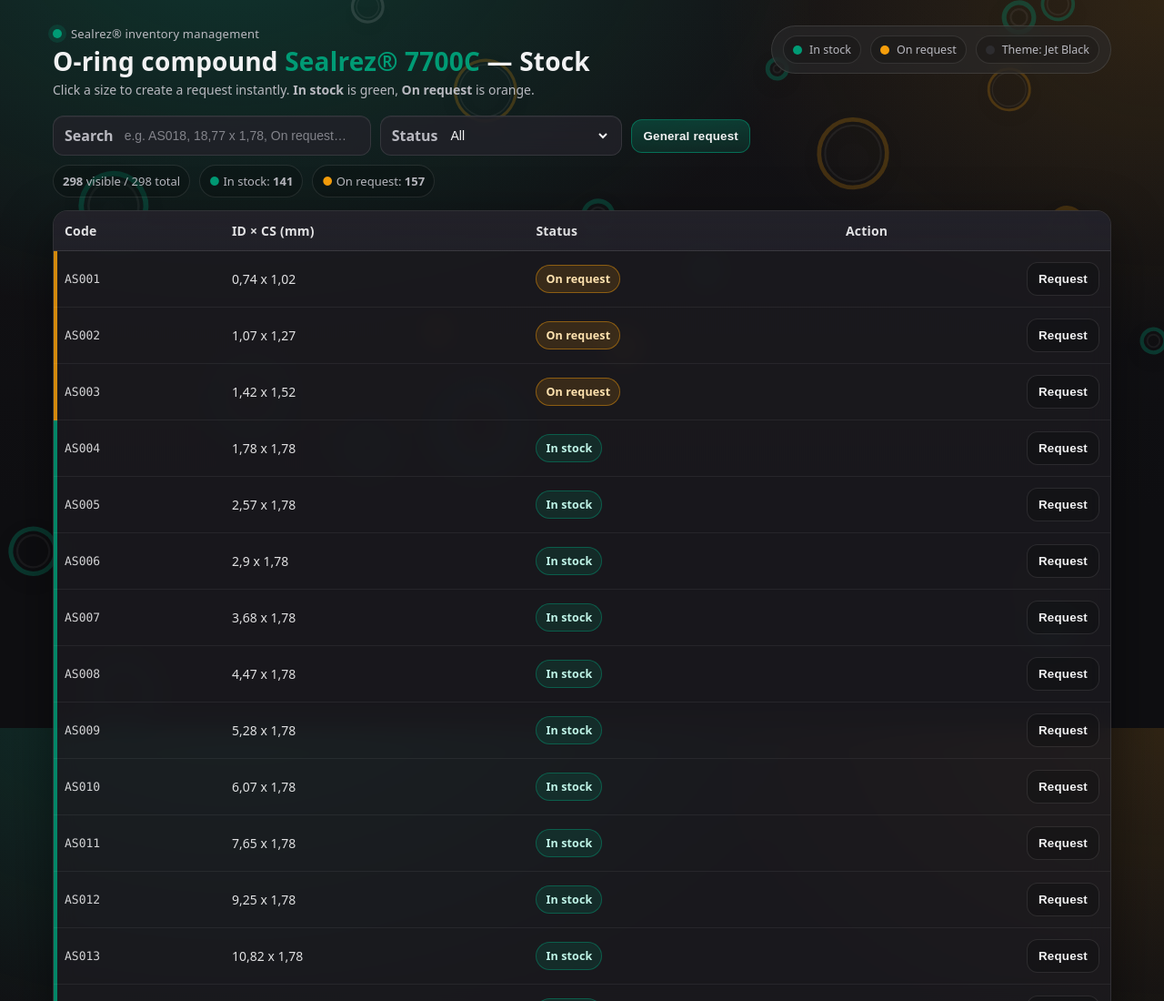
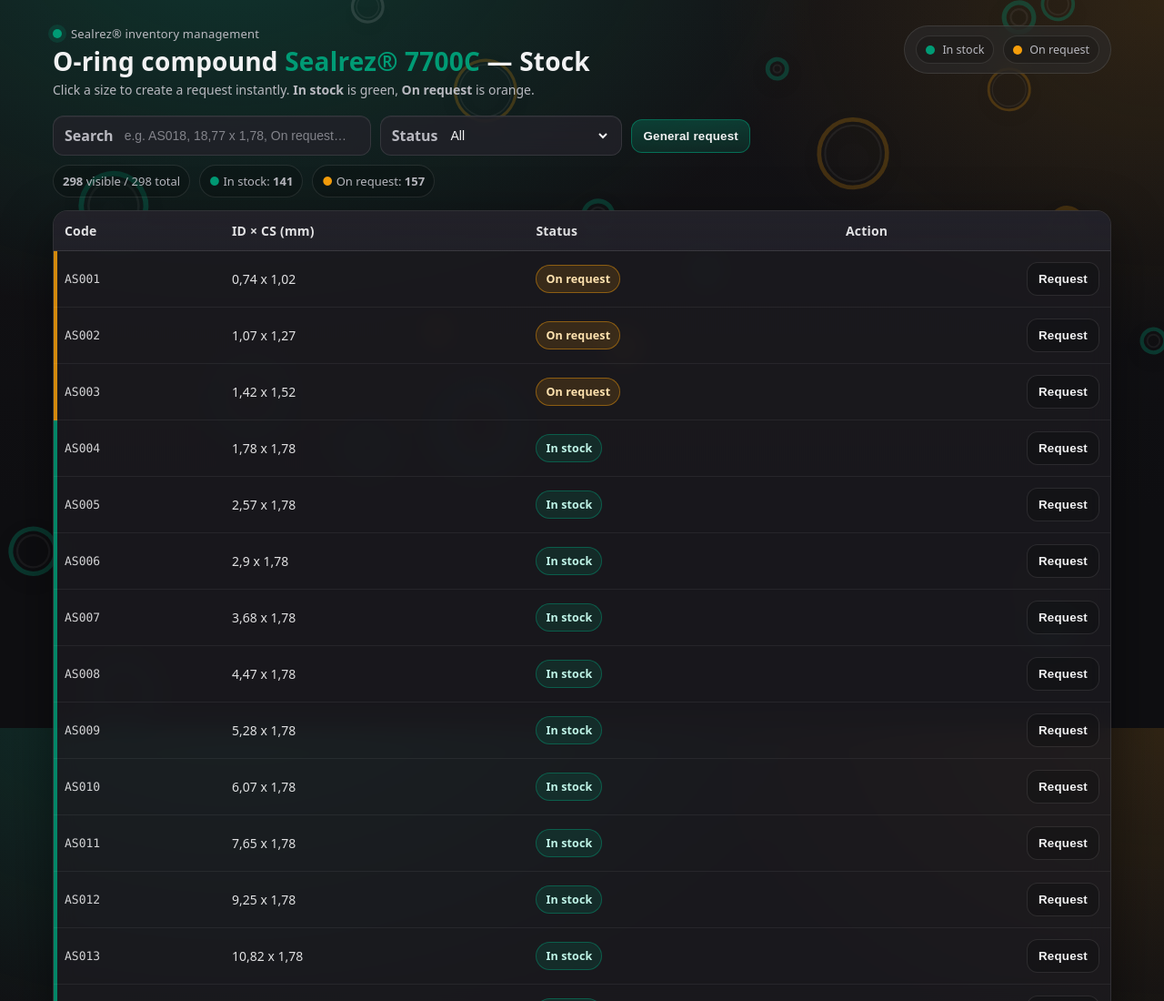
Before and after one commit to nigelsealution/Sealrez-7700C-stock, a plain HTML site: page index.html in a window 1280 px wide. Shown: the top 1100 px of the page at 91% size. Drawn offline with Linux system fonts and the light colour scheme.

Commit message:
Update index.html

```diff
--- a/index.html
+++ b/index.html
@@ -392,7 +392,6 @@
     <div class="legend" aria-label="Legend">
       <span class="pill"><span class="swatch green"></span> In stock</span>
       <span class="pill"><span class="swatch orange"></span> On request</span>
-      <span class="pill"><span class="swatch black"></span> Theme: Jet Black</span>
     </div>
   </header>
 
```
